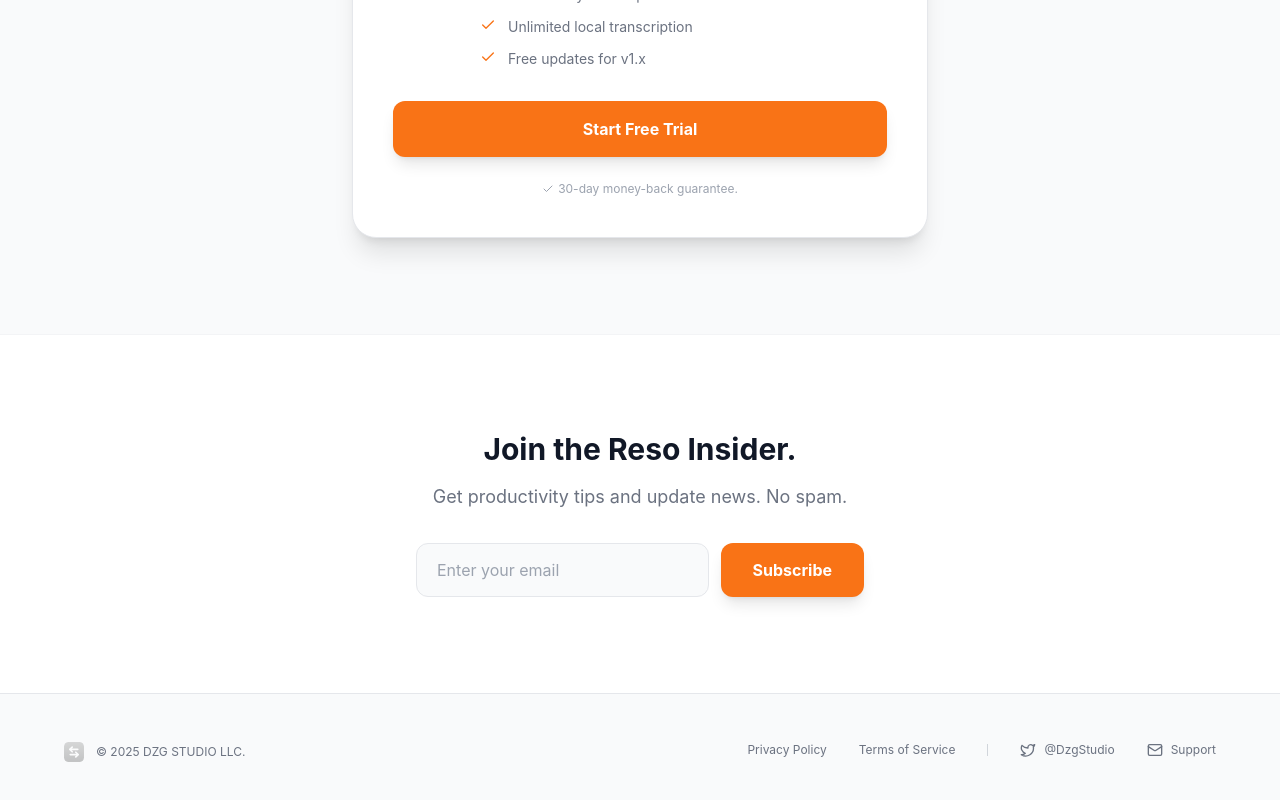
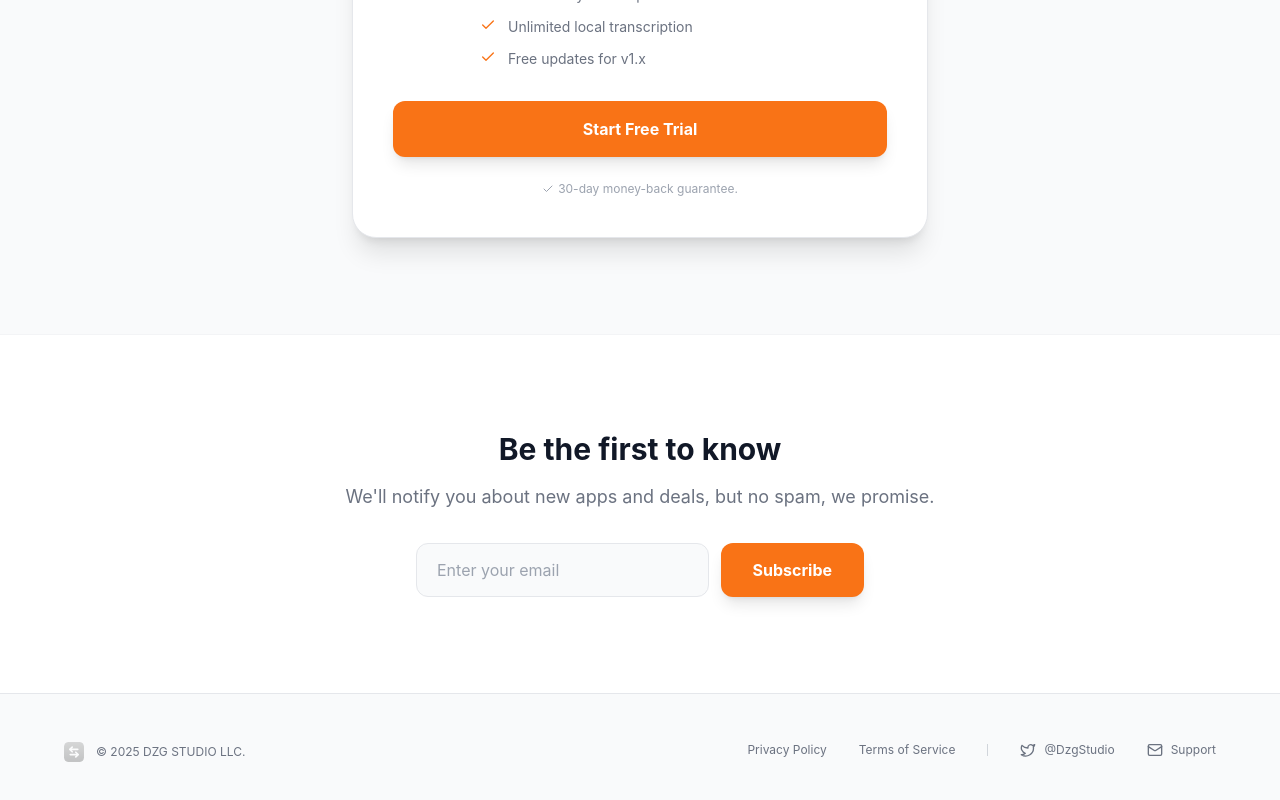
Before and after one commit to yg1112/ResoWebsite, a React (Vite) app: page / in a window 1280 px wide. Shown: the part 5004-5804 px from the top of the page. Built offline with nearby package versions, Linux system fonts and the light colour scheme; the HTML template or start-up script is replaced by a standard one.

Commit message:
Refactor: Update newsletter section text
Co-authored-by: gaoyukun1205 <gaoyukun1205@gmail.com>

```diff
--- a/src/App.jsx
+++ b/src/App.jsx
@@ -846,9 +846,9 @@ const ResoLanding = () => {
       {/* --- NEWSLETTER SECTION (Pre-footer) --- */}
       <section className="py-24 px-6 bg-white border-t border-gray-100 relative z-10">
         <div className="max-w-2xl mx-auto text-center">
-          <h2 className="text-3xl font-bold text-gray-900 mb-4">Join the Reso Insider.</h2>
+          <h2 className="text-3xl font-bold text-gray-900 mb-4">Be the first to know</h2>
           <p className="text-gray-500 text-lg mb-8">
-            Get productivity tips and update news. No spam.
+            We'll notify you about new apps and deals, but no spam, we promise.
           </p>
 
           {/* Success State */}
```
